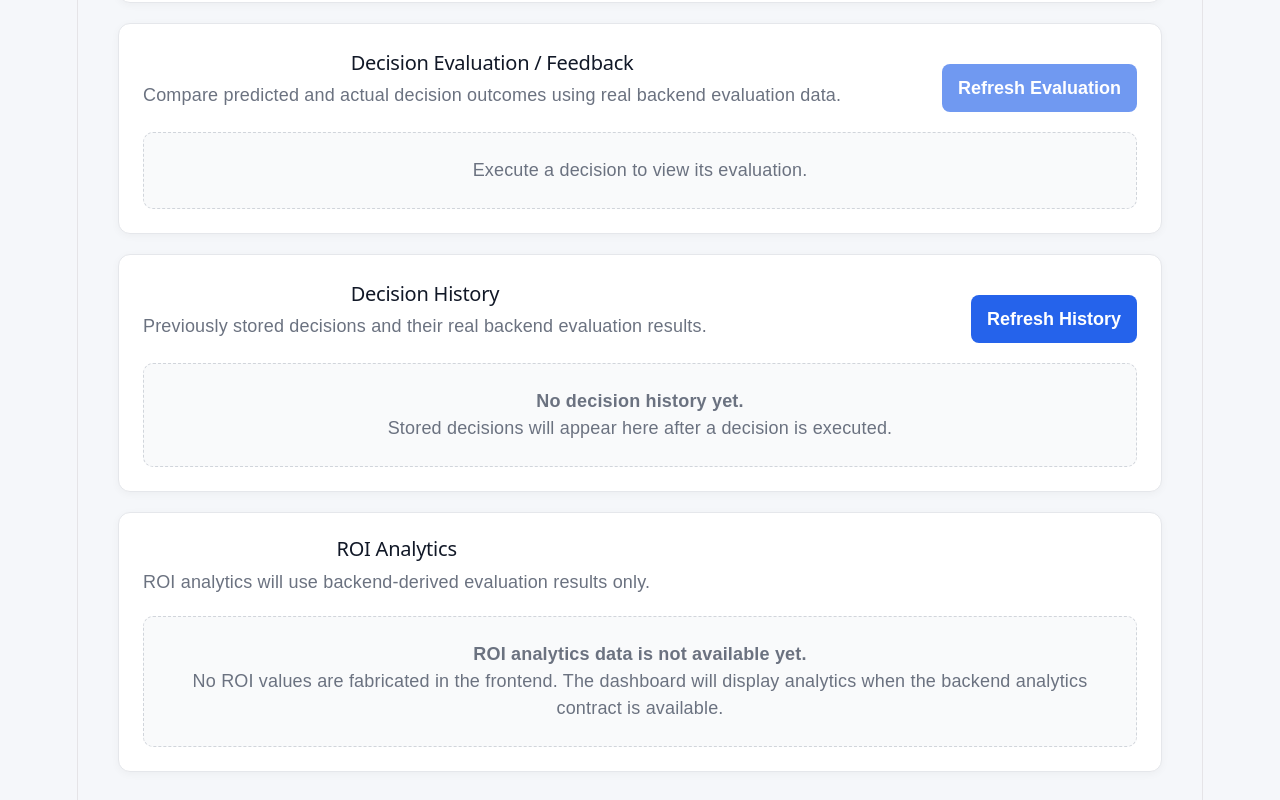
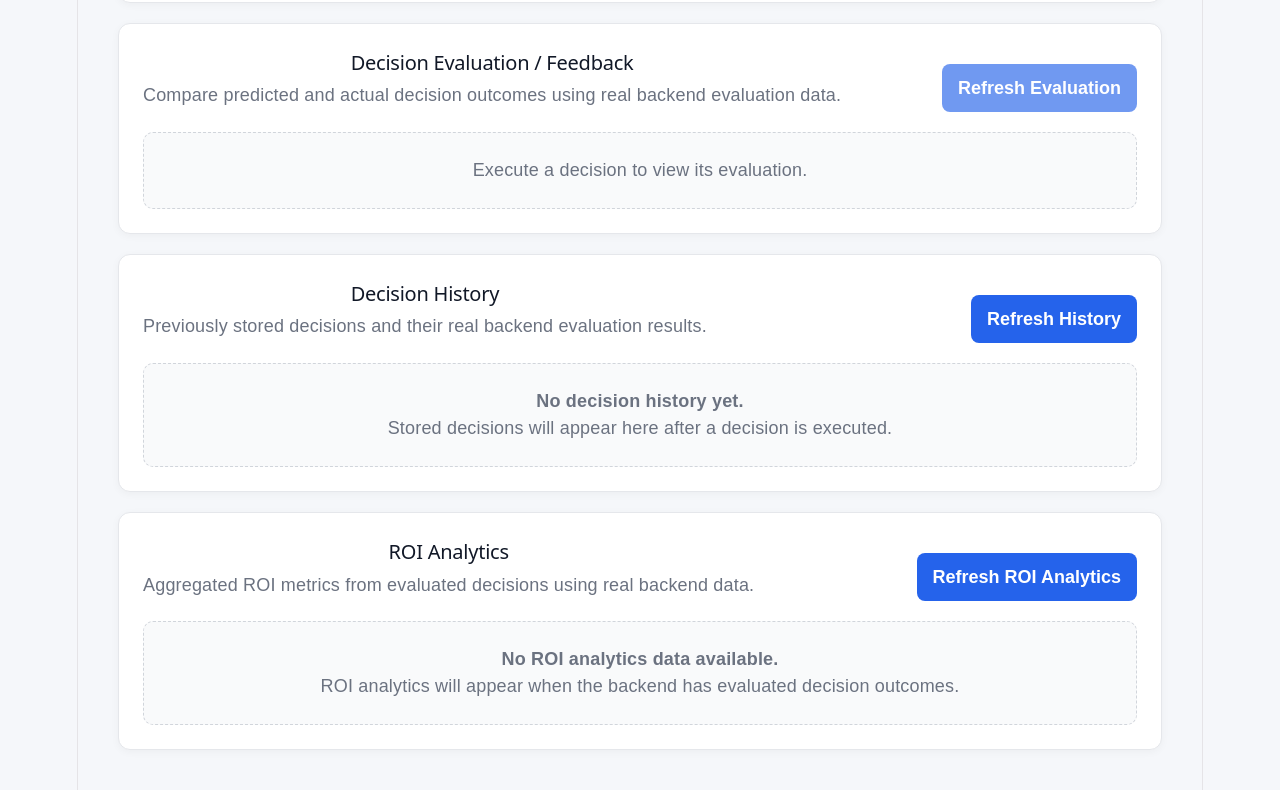
Before and after one commit to ShyamVarmora/Supply-Prescript, a React app in the folder frontend/: page / in a window 1280 px wide. Shown: the part 989-1789 px from the top of the page. Built offline with nearby package versions, Linux system fonts and the light colour scheme; no server answers; the HTML template or start-up script is replaced by a standard one.

Commit message:
feat: connect ROI analytics to backend

```diff
--- a/frontend/src/App.jsx
+++ b/frontend/src/App.jsx
@@ -10,6 +10,7 @@ import {
   getDecisionEvaluation,
   getDecisionHistory,
   getRecommendations,
+  getRoiAnalytics,
   recordDecisionOutcome,
 } from "./services/api";
 
@@ -101,6 +102,19 @@ function App() {
 
   const [historyError, setHistoryError] =
     useState("");
+
+  const [roiAnalytics, setRoiAnalytics] =
+    useState(null);
+
+  const [
+    roiAnalyticsStatus,
+    setRoiAnalyticsStatus,
+  ] = useState("empty");
+
+  const [
+    roiAnalyticsError,
+    setRoiAnalyticsError,
+  ] = useState("");
 
   const handleShipmentChange = (event) => {
     const { name, value } = event.target;
@@ -460,6 +474,43 @@ function App() {
       }
     };
 
+  const loadRoiAnalytics =
+    async () => {
+      setRoiAnalyticsStatus(
+        "loading"
+      );
+
+      setRoiAnalyticsError("");
+
+      try {
+        const result =
+          await getRoiAnalytics();
+
+        if (result) {
+          setRoiAnalytics(result);
+
+          setRoiAnalyticsStatus(
+            "success"
+          );
+        } else {
+          setRoiAnalytics(null);
+
+          setRoiAnalyticsStatus(
+            "empty"
+          );
+        }
+      } catch (error) {
+        setRoiAnalytics(null);
+
+        setRoiAnalyticsStatus("error");
+
+        setRoiAnalyticsError(
+          error.message ||
+            "Unable to load ROI analytics."
+        );
+      }
+    };
+
   const handleExecuteDecision =
     async () => {
       if (
@@ -639,6 +690,8 @@ function App() {
         );
 
         await loadDecisionHistory();
+
+        await loadRoiAnalytics();
       } catch (error) {
         setOutcomeStatus("error");
 
@@ -746,6 +799,14 @@ function App() {
     return `${numericValue.toFixed(
       2
     )}%`;
+  };
+
+  const formatMetric = (value) => {
+    if (value == null) {
+      return "—";
+    }
+
+    return value;
   };
 
   return (
@@ -1662,26 +1723,142 @@ function App() {
               </h2>
 
               <p className="section-description">
-                ROI analytics will use
-                backend-derived evaluation
-                results only.
+                Aggregated ROI metrics from
+                evaluated decisions using real
+                backend data.
               </p>
             </div>
+
+            <button
+              type="button"
+              className="secondary-button"
+              onClick={
+                loadRoiAnalytics
+              }
+              disabled={
+                roiAnalyticsStatus ===
+                "loading"
+              }
+            >
+              {roiAnalyticsStatus ===
+              "loading"
+                ? "Loading..."
+                : "Refresh ROI Analytics"}
+            </button>
           </div>
 
-          <div className="recommendation-state">
-            <strong>
-              ROI analytics data is not
-              available yet.
-            </strong>
-
-            <p>
-              No ROI values are fabricated in
-              the frontend. The dashboard will
-              display analytics when the backend
-              analytics contract is available.
-            </p>
-          </div>
+          {roiAnalyticsStatus ===
+            "empty" && (
+            <div className="recommendation-state">
+              <strong>
+                No ROI analytics data available.
+              </strong>
+
+              <p>
+                ROI analytics will appear when
+                the backend has evaluated decision
+                outcomes.
+              </p>
+            </div>
+          )}
+
+          {roiAnalyticsStatus ===
+            "loading" && (
+            <div className="recommendation-state">
+              Loading ROI analytics...
+            </div>
+          )}
+
+          {roiAnalyticsStatus ===
+            "error" && (
+            <div className="recommendation-state error">
+              <strong>
+                Unable to load ROI analytics
+              </strong>
+
+              <p>
+                {roiAnalyticsError}
+              </p>
+            </div>
+          )}
+
+          {roiAnalyticsStatus ===
+            "success" &&
+            roiAnalytics && (
+              <div className="evaluation-grid">
+                <article className="evaluation-card">
+                  <span>
+                    Total Decisions
+                  </span>
+
+                  <strong>
+                    {formatMetric(
+                      roiAnalytics.total_decisions
+                    )}
+                  </strong>
+                </article>
+
+                <article className="evaluation-card">
+                  <span>
+                    Evaluated Decisions
+                  </span>
+
+                  <strong>
+                    {formatMetric(
+                      roiAnalytics.evaluated_decisions
+                    )}
+                  </strong>
+                </article>
+
+                <article className="evaluation-card">
+                  <span>
+                    Positive Outcomes
+                  </span>
+
+                  <strong>
+                    {formatMetric(
+                      roiAnalytics.positive_outcomes
+                    )}
+                  </strong>
+                </article>
+
+                <article className="evaluation-card">
+                  <span>
+                    Negative Outcomes
+                  </span>
+
+                  <strong>
+                    {formatMetric(
+                      roiAnalytics.negative_outcomes
+                    )}
+                  </strong>
+                </article>
+
+                <article className="evaluation-card">
+                  <span>
+                    Positive Outcome Rate
+                  </span>
+
+                  <strong>
+                    {formatPercentage(
+                      roiAnalytics.positive_outcome_rate
+                    )}
+                  </strong>
+                </article>
+
+                <article className="evaluation-card">
+                  <span>
+                    Average ROI
+                  </span>
+
+                  <strong>
+                    {formatPercentage(
+                      roiAnalytics.average_roi
+                    )}
+                  </strong>
+                </article>
+              </div>
+            )}
         </section>
       </main>
     </div>
--- a/frontend/src/services/api.js
+++ b/frontend/src/services/api.js
@@ -18,17 +18,23 @@ async function parseResponse(response) {
 
 export async function checkBackendHealth() {
   try {
-    const response = await fetch(`${API_BASE_URL}/health`);
+    const response = await fetch(
+      `${API_BASE_URL}/health`
+    );
+
     return await parseResponse(response);
   } catch (error) {
     throw new Error(
-      error?.message || "Unable to connect to the backend.",
+      error?.message ||
+        "Unable to connect to the backend.",
       { cause: error }
     );
   }
 }
 
-export async function getPredictionRecommendations(shipment) {
+export async function getPredictionRecommendations(
+  shipment
+) {
   try {
     const response = await fetch(
       `${API_BASE_URL}/predict/shipment-delay`,
@@ -51,7 +57,9 @@ export async function getPredictionRecommendations(shipment) {
   }
 }
 
-export async function getRecommendations(requestData) {
+export async function getRecommendations(
+  requestData
+) {
   try {
     const response = await fetch(
       `${API_BASE_URL}/recommend`,
@@ -74,7 +82,9 @@ export async function getRecommendations(requestData) {
   }
 }
 
-export async function executeDecision(decision) {
+export async function executeDecision(
+  decision
+) {
   try {
     const response = await fetch(
       `${API_BASE_URL}/decisions`,
@@ -123,7 +133,9 @@ export async function recordDecisionOutcome(
   }
 }
 
-export async function getDecisionEvaluation(decisionId) {
+export async function getDecisionEvaluation(
+  decisionId
+) {
   try {
     const response = await fetch(
       `${API_BASE_URL}/decisions/${decisionId}/evaluation`
@@ -154,3 +166,19 @@ export async function getDecisionHistory() {
     );
   }
 }
+
+export async function getRoiAnalytics() {
+  try {
+    const response = await fetch(
+      `${API_BASE_URL}/decisions/analytics/roi`
+    );
+
+    return await parseResponse(response);
+  } catch (error) {
+    throw new Error(
+      error?.message ||
+        "Unable to load ROI analytics.",
+      { cause: error }
+    );
+  }
+}
```
